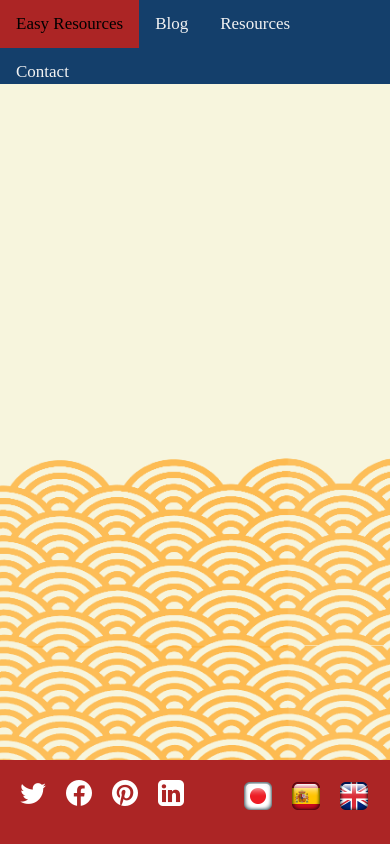
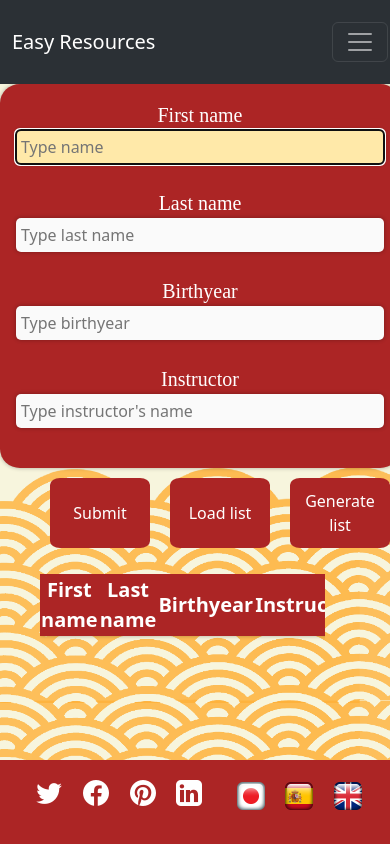
Before and after one commit to EvaAramburu/gestor_yurayura, a plain HTML site: page index.html in a window 390 px wide. Drawn offline with nearby package versions, Linux system fonts and the light colour scheme.

Commit message:
added functions for table

```diff
--- a/css/styles.css
+++ b/css/styles.css
@@ -7,45 +7,24 @@ body {
   width: 100vw;
   height: 100vh;
   display: grid;
-  grid-template-columns: auto auto;
+  grid-template-columns: auto auto auto;
   grid-template-rows: 10% 80% 10%;
   margin: 0%;
-}
-
-.nav {
-  grid-column: 1/3;
-  overflow: hidden;
-  background-color: #143F6B;
-}
-
-.nav a {
-  float: left;
-  color: #f2f2f2;
-  text-align: center;
-  padding: 14px 16px;
-  text-decoration: none;
-  font-size: 17px;
-}
-
-.nav a:hover {
-  background-color: rgb(172, 37, 37);
-  color: black;
-}
-
-.topnav a.active {
-  background-color: rgb(172, 37, 37);
-  color: white;
-}
-
-.main {
-    grid-column: 1/3;
-    grid-row: 2/3;
   background-image: url(/pictures/fondo\ 4.png);
   background-size: contain;
 }
 
+.navbar {
+    grid-column: 1/4;
+}
+
+.main {
+    display: flex;
+    flex-direction: row;
+}
+
 footer {
-    grid-column: 1/3;
+    grid-column: 1/4;
     background-color: rgb(172, 37, 37);
     padding: 1.25rem;
 }
@@ -58,9 +37,178 @@ body {
     float:right;
 }
 
-  @media (max-width: 53.75rem) {
+ form {
+    width: 31.25rem;
+    height: auto;
+    text-align: left;
+    background-color:rgb(172, 37, 37);
+    border-radius: .625rem;
+    box-shadow:0 0 4px rgba(0,0,0,0.3);
+    width: 25em;
+    padding: 1rem;
+    display: grid;
+    grid-column: 1/2;
+    margin-top: 15%;
+    margin-left: 10%;
+}
+
+label {
+    color: white;
+    border: none;
+    border-radius: .3125rem;
+    font-family: 'Jua-Regular';
+    font-size: 1.25rem;
+    text-align: center;
+}
+
+input {
+    background-color: #fafafa;
+    border:0;
+    border-radius: .3125rem;
+    box-shadow:0 0 6px rgba(0,0,0,0.3);
+    padding: .3125rem;
+    align-items: center;
+}
+
+input:focus {
+  background-color: #ffe9a9;
+  border-color: #000;
+}
+
+.buttonSection {
+    display: flex;
+    flex-direction: row;
+    justify-content: center;
+    margin-left: 10%;
+}
+
+.buttons {
+    background-color: rgb(172, 37, 37);
+    border: none;
+    border-radius: 10%;
+    color: white;
+    text-align: center;
+    text-decoration: none;
+    font-size: 16px;
+    cursor: pointer;
+    -webkit-transition-duration: 0.4s;
+    transition-duration: 0.4s;
+    height: 3.125rem;
+    width: 6.875rem;
+    margin: 10px;
+    padding: 3px;
+ }
+
+.buttons:hover {
+    box-shadow: 0 12px 16px 0 rgba(0,0,0,0.24),0 17px 50px 0 rgba(0,0,0,0.19);
+}
+
+.dltIcon {
+  background-image: url(/icons/icons8-remove-96.png);
+  background-size: cover;
+  width: 48px;
+  height: 48px;
+  margin: 0 auto;
+}
+
+.tableC {
+    width: 73vw;
+    height: 60vh;
+    margin-left: 10%;
+    margin-top: 4%;
+    text-align: center;
+    overflow-y: scroll;
+
+}
+
+table {
+    box-shadow:0 0 4px rgba(0,0,0,0.3);
+
+}
+
+th {
+    background-color: rgb(172, 37, 37);
+    color: white;
+    font-size: 1.25rem;
+    text-align: center;
+    width: 200px;
+}
+td {
+    margin: 10px;
+    padding: 10px;
+    background-color: #ffe9a9;
+}
+
+@media only screen and (max-width: 600px) {
+
+    body {
+        background-size: cover;
+    }
     .main {
-      background-size: cover;
+        display: flex;
+        flex-direction: column;
+        overflow:visible;
+    }
+
+    form {
+        border-radius: 5%;
+        grid-column: 1/3;
+        grid-row: 1/2;
+        background-color:rgb(172, 37, 37);
+        height: auto;
+        margin: 0;
+    }
+
+    label {
+        color: white;
+        border: none;
+        border-radius: .3125rem;
+        font-family: 'Jua-Regular';
+        font-size: 1.25rem;
+    }
+    .content {
+        background-color: #fafafa;
+        border-radius: .3125rem;
+        box-shadow:0 0 4px rgba(0,0,0,0.3);
+    }
+
+    .buttonsSection {
+        display: grid;
+        grid-template-columns: auto auto auto;
+        grid-column: 1/3;
+        grid-row: 2/3;
+        margin-left: 20px;
+    }
+
+    .buttons {
+        background-color: rgb(172, 37, 37);
+        border: none;
+        border-radius: 10%;
+        color: white;
+        text-align: center;
+        text-decoration: none;
+        font-size: 16px;
+        cursor: pointer;
+        -webkit-transition-duration: 0.4s;
+        transition-duration: 0.4s;
+        height: 4.375rem;
+        width: 6.25rem;
+        margin: 10px;
+        padding: 3px;
+      }
+
+
+    .buttons:hover {
+            box-shadow: 0 12px 16px 0 rgba(0,0,0,0.24),0 17px 50px 0 rgba(0,0,0,0.19);
+          }
+
+    .navbar {
+        grid-column: 1/4;
+    }
+
+    footer {
+        display: flex;
+        justify-content: space-evenly;
     }
 
 }
--- a/index.html
+++ b/index.html
@@ -6,39 +6,94 @@
     <meta name="viewport" content="width=device-width, initial-scale=1.0">
     <title>List manager</title>
     <link rel="stylesheet" href="/css/styles.css">
+    <link href="https://cdn.jsdelivr.net/npm/bootstrap@5.3.0-alpha1/dist/css/bootstrap.min.css" rel="stylesheet" integrity="sha384-GLhlTQ8iRABdZLl6O3oVMWSktQOp6b7In1Zl3/Jr59b6EGGoI1aFkw7cmDA6j6gD" crossorigin="anonymous">
 </head>
 <body>
-    <div class="nav">
-        <a class="active" href="#home">Easy Resources</a>
-        <a href="https://rimasdecolores.blogspot.com/p/juegos-didacticos-online.html">Blog</a>
-        <a href="https://www.mundoprimaria.com/recursos-educativos">Resources</a>
-        <a href="#about">Contact</a>
-      </div>
+      <nav class="navbar navbar-expand-lg bg-body-tertiary" data-bs-theme="dark">
+        <div class="container-fluid">
+          <a class="navbar-brand" href="#">Easy Resources</a>
+          <button class="navbar-toggler" type="button" data-bs-toggle="collapse" data-bs-target="#navbarNavDropdown" aria-controls="navbarNavDropdown" aria-expanded="false" aria-label="Toggle navigation">
+            <span class="navbar-toggler-icon"></span>
+          </button>
+          <div class="collapse navbar-collapse" id="navbarNavDropdown">
+            <ul class="navbar-nav">
+              <li class="nav-item">
+                <a class="nav-link" aria-current="page" href="#">Blog</a>
+              </li>
+              <li class="nav-item">
+                <a class="nav-link" href="#">Resources</a>
+              </li>
+              <li class="nav-item dropdown">
+                <a class="nav-link dropdown-toggle" href="#" role="button" data-bs-toggle="dropdown" aria-expanded="false">
+                  Contact
+                </a>
+                <ul class="dropdown-menu">
+                  <li><a class="dropdown-item" href="#">Eva</a></li>
+                  <li><a class="dropdown-item" href="#">Delia</a></li>
+                  <li><a class="dropdown-item" href="#">Paola</a></li>
+                  <li><a class="dropdown-item" href="#">Nohely</a></li>
+                </ul>
+              </li>
+            </ul>
+          </div>
+        </div>
+      </nav>
 
-      <section class="main">
+    <div class="main">
+        <div>
+            <form>
+                <label for="nInput">First name</label>
+                <input class="content" type="text" id="nInput" placeholder="Type name" autofocus    required><br>
+                <label for="lInput">Last name</label>
+                <input class="content" type="text" id="lInput" placeholder="Type last name"     required><br>
+                <label for="bYear">Birthyear</label>
+                <input class="content" type="text" id="bYear" placeholder="Type birthyear"     required><br>
+                <label for="inst">Instructor</label>
+                <input class="content" type="text" id="inst" placeholder="Type instructor's name" ><br>
+            </form>
 
-      </section>
+            <div class="buttonSection">
+                <button id="submit" class="buttons"> Submit </button>
+                <button id="load" class="buttons"> Load list </button>
+                <button id="gen" class="buttons"> Generate list </button>
+            </div>
+        </div>
+
+        <div class="tableC">
+            <table id="table">
+                <tr>
+                    <th> First name</th>
+                    <th> Last name</th>
+                    <th> Birthyear</th>
+                    <th> Instructor</th>
+                    <th> Delete entry </th>
+                </tr>
+            </table>
+        </div>
+
+    </div>
 
       <footer>
         <div class="share">
-          <a id="Icon" href="https://www.twitter.com" target="_blank"><img src="/icons/twitter-26.png" alt="Twitter"></a> &nbsp;
+          <a id="icon" href="https://www.twitter.com" target="_blank"><img src="/icons/twitter-26.png" alt="Twitter"></a> &nbsp;
           &nbsp;
-          <a id="Icon" href="https://www.facebook.com" target="_blank"><img src="/icons/facebook-nuevo-26.png" alt="facebook"></a>
+          <a id="icon" href="https://www.facebook.com" target="_blank"><img src="/icons/facebook-nuevo-26.png" alt="facebook"></a>
           &nbsp; &nbsp;
-          <a id="Icon" href="https://www.pinterest.es/" target="_blank"><img src="/icons/pinterest-26.png" alt="Pinterest"></a>
+          <a id="icon" href="https://www.pinterest.es/" target="_blank"><img src="/icons/pinterest-26.png" alt="Pinterest"></a>
           &nbsp; &nbsp;
-          <a id="Icon" href="https://www.linkedin.com" target="_blank"><img src="/icons/linkedin-26.png" alt="Linkedin"></a> &nbsp;
+          <a id="icon" href="https://www.linkedin.com" target="_blank"><img src="/icons/linkedin-26.png" alt="Linkedin"></a> &nbsp;
           &nbsp;
       </div>
 
       <div class="language">
-          <img src="/icons/japan_flags_flag_17019.png" class="jap" alt="Japan">&nbsp; &nbsp;
-          <img src="/icons/spain_flags_flag_17068.png" class="es" alt="Spain">&nbsp; &nbsp;
-          <img src="/icons/united_kingdom_flags_flag_17079.png" class="eng" alt="United Kingdom">
+          <img id="icon" src="/icons/japan_flags_flag_17019.png" class="jap" alt="Japan">&nbsp; &nbsp;
+          <img id="icon" src="/icons/spain_flags_flag_17068.png" class="es" alt="Spain">&nbsp; &nbsp;
+          <img id="icon" src="/icons/united_kingdom_flags_flag_17079.png" class="eng" alt="United Kingdom">
       </div>
       </footer>
 
     <script type="module" src="/scripts/index.js"> </script>
     <script type="module" src="/scripts/functions.js"> </script>
+    <script src="https://cdn.jsdelivr.net/npm/bootstrap@5.3.0-alpha1/dist/js/bootstrap.bundle.min.js" integrity="sha384-w76AqPfDkMBDXo30jS1Sgez6pr3x5MlQ1ZAGC+nuZB+EYdgRZgiwxhTBTkF7CXvN" crossorigin="anonymous"></script>
 </body>
 </html>
--- a/scripts/index.js
+++ b/scripts/index.js
@@ -0,0 +1,60 @@
+const table = document.getElementById('table');
+
+// Submit button
+let submit = document.getElementById('submit');
+submit.addEventListener('click', addInput);
+
+// Input addition
+function addInput(){
+
+    const names = document.getElementById('nInput').value;
+    const lastNames = document.getElementById('lInput').value;
+    const birthyear = document.getElementById('bYear').value;
+    const instructor = document.getElementById('inst').value;
+
+    let row=document.createElement("tr");
+
+    let fName=document.createElement("td");
+    let lName=document.createElement("td");
+    let bYear=document.createElement("td");
+    let inst= document.createElement("td");
+    let dlt= document.createElement("td");
+
+    fName.innerHTML=names;
+    lName.innerHTML=lastNames;
+    bYear.innerHTML=birthyear;
+    inst.innerHTML=instructor;
+
+    let dltButton = document.createElement('div');
+    dltButton.className= 'dltIcon';
+    // let dltButtonText = document.createElement('p');
+    // dltButton.id= 'dltButton';
+    // dltButton.className= 'buttons';
+    // // dltButton.textContent= 'Delete';
+    // dltButtonText.textContent= 'Delete';
+
+    row.appendChild(fName);
+    row.appendChild(lName);
+    row.appendChild(bYear);
+    row.appendChild(inst);
+    row.appendChild(dlt);
+    dlt.appendChild(dltButton);
+
+    table.appendChild(row);
+
+
+    document.getElementById('nInput').value="";
+    document.getElementById('lInput').value="";
+    document.getElementById('bYear').value="";
+    document.getElementById('inst').value="";
+    document.getElementById('nInput').focus();
+
+    // Delete button
+
+    dltButton.addEventListener("click", erase);
+
+    function erase(){
+            dltButton.closest('tr').remove();
+    }
+
+}
```
Also changed, not shown: README.md (added), icons/icons8-remove-96.png (added). Lines whose indentation alone changed are shown as unchanged.
